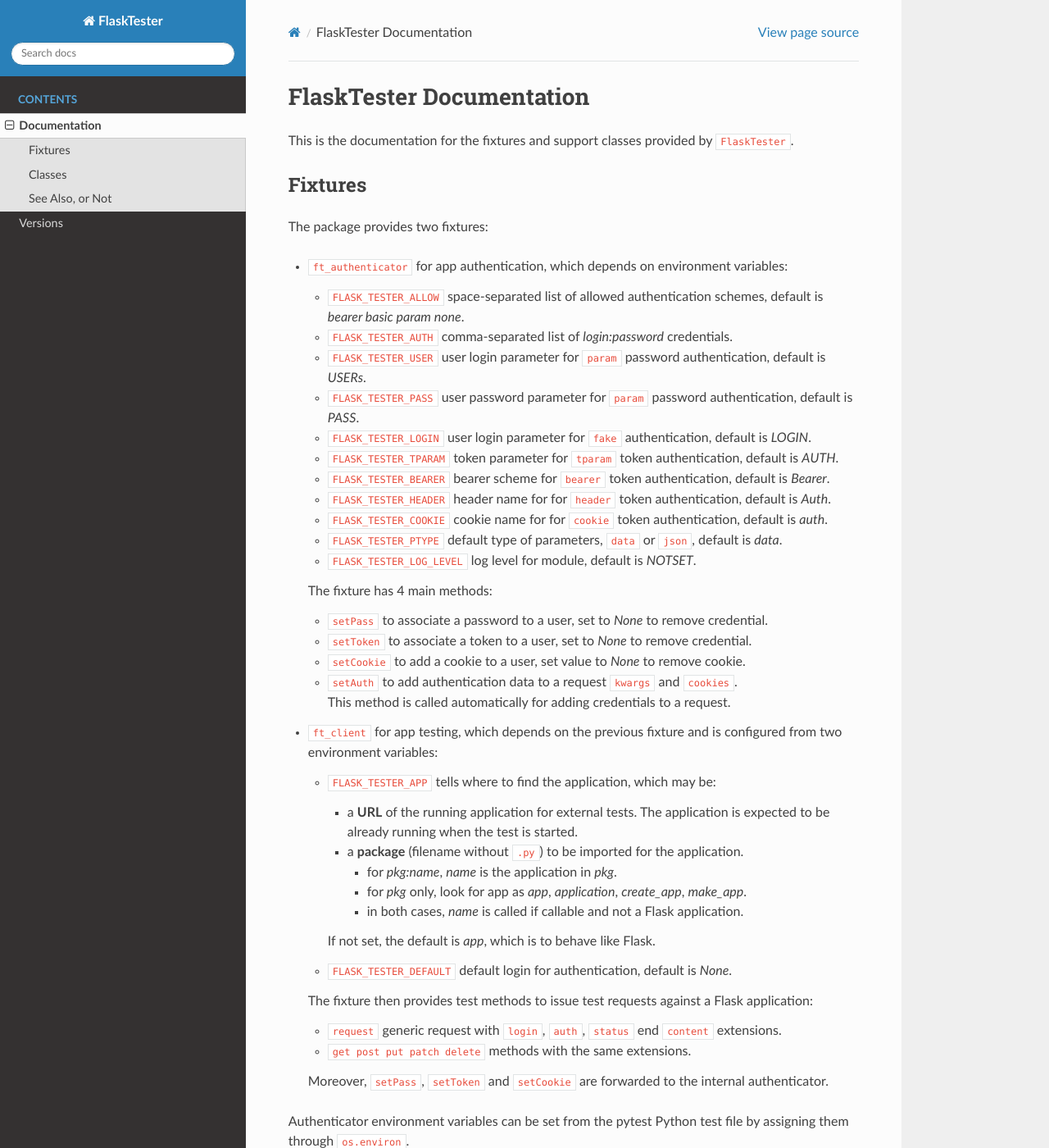
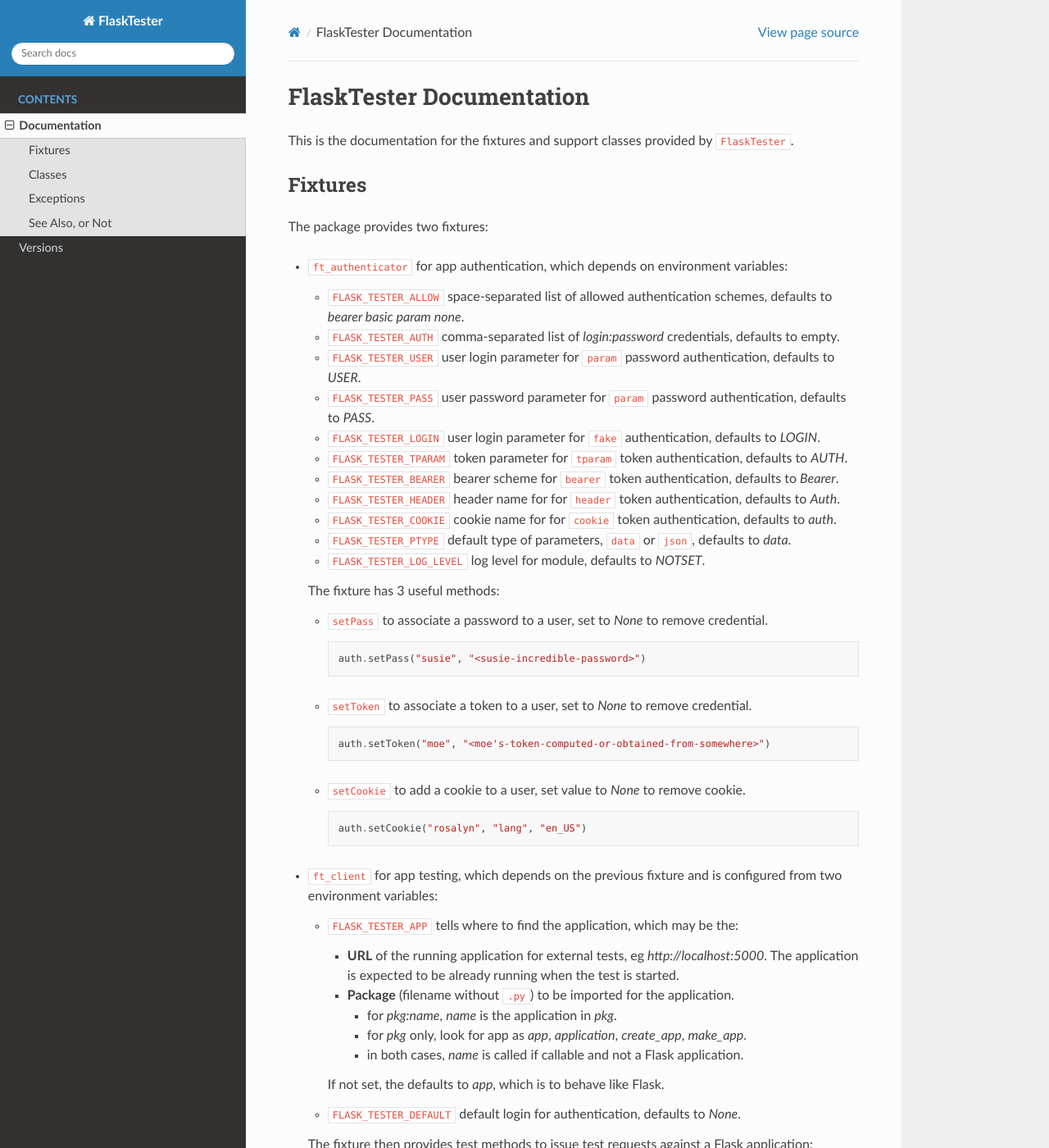
Before and after one commit to zx80/flask-tester, a Sphinx documentation site: the page built from docs/documentation.md, in a window 1280 px wide and 1400 px high. Shown: the whole window at 82% size. Built offline with Sphinx 7.4.7 and the Read the Docs theme 2.0.0, drawn with Linux system fonts in a browser that asks for light colours; pages that are not in the unit, such as notebooks, are missing from menus; some of the changed text lies outside the part shown.

Commit message:
avoid duplicating the API doc in the main doc

````diff
--- a/FlaskTester.py
+++ b/FlaskTester.py
@@ -251,7 +251,7 @@
 class RequestFlaskResponse:
     """Wrapper to return a Flask-looking response from a request response.
 
-    This only work for simple responses.
+    This only works for simple responses.
 
     Available attributes:
 
@@ -265,7 +265,7 @@
 
     Constructor parameter:
 
-    - ``response``: from request.
+    :param response: Response from request.
     """
 
     def __init__(self, response):
--- a/docs/documentation.md
+++ b/docs/documentation.md
@@ -10,55 +10,90 @@
 - `ft_authenticator` for app authentication, which depends on environment variables:
 
   - `FLASK_TESTER_ALLOW` space-separated list of allowed authentication schemes,
-    default is _bearer basic param none_.
-  - `FLASK_TESTER_AUTH` comma-separated list of _login:password_ credentials.
+    defaults to _bearer basic param none_.
+  - `FLASK_TESTER_AUTH` comma-separated list of _login:password_ credentials,
+    defaults to empty.
   - `FLASK_TESTER_USER` user login parameter for `param` password authentication,
-    default is _USERs_.
+    defaults to _USER_.
   - `FLASK_TESTER_PASS` user password parameter for `param` password authentication,
-    default is _PASS_.
+    defaults to _PASS_.
   - `FLASK_TESTER_LOGIN` user login parameter for `fake` authentication,
-    default is _LOGIN_.
+    defaults to _LOGIN_.
   - `FLASK_TESTER_TPARAM` token parameter for `tparam` token authentication,
-    default is _AUTH_.
+    defaults to _AUTH_.
   - `FLASK_TESTER_BEARER` bearer scheme for `bearer` token authentication,
-    default is _Bearer_.
+    defaults to _Bearer_.
   - `FLASK_TESTER_HEADER` header name for for `header` token authentication,
-    default is _Auth_.
+    defaults to _Auth_.
   - `FLASK_TESTER_COOKIE` cookie name for for `cookie` token authentication,
-    default is _auth_.
+    defaults to _auth_.
   - `FLASK_TESTER_PTYPE` default type of parameters, `data` or `json`,
-    default is _data_.
+    defaults to _data_.
   - `FLASK_TESTER_LOG_LEVEL` log level for module,
-    default is _NOTSET_.
+    defaults to _NOTSET_.
 
-  The fixture has 4 main methods:
+  The fixture has 3 useful methods:
+
   - `setPass` to associate a password to a user, set to _None_ to remove credential.
+
+    ```python
+    auth.setPass("susie", "<susie-incredible-password>")
+    ```
+
   - `setToken` to associate a token to a user, set to _None_ to remove credential.
+
+    ```python
+    auth.setToken("moe", "<moe's-token-computed-or-obtained-from-somewhere>")
+    ```
+
   - `setCookie` to add a cookie to a user, set value to _None_ to remove cookie.
-  - `setAuth` to add authentication data to a request `kwargs` and `cookies`.
-    This method is called automatically for adding credentials to a request.
+
+    ```python
+    auth.setCookie("rosalyn", "lang", "en_US")
+    ```
 
 - `ft_client` for app testing, which depends on the previous fixture and
   is configured from two environment variables:
 
-  - `FLASK_TESTER_APP` tells where to find the application, which may be:
+  - `FLASK_TESTER_APP` tells where to find the application, which may be the:
 
-    - a **URL** of the running application for external tests.
+    - **URL** of the running application for external tests, eg _http://localhost:5000_.
       The application is expected to be already running when the test is started.
 
-    - a **package** (filename without `.py`) to be imported for the application.
+    - **Package** (filename without `.py`) to be imported for the application.
       - for _pkg:name_, _name_ is the application in _pkg_.
       - for _pkg_ only, look for app as _app_, _application_, _create_app_, _make_app_.
       - in both cases, _name_ is called if callable and not a Flask application.
 
-    If not set, the default is _app_, which is to behave like Flask.
+    If not set, the defaults to _app_, which is to behave like Flask.
 
-  - `FLASK_TESTER_DEFAULT` default login for authentication, default is _None_.
+  - `FLASK_TESTER_DEFAULT` default login for authentication, defaults to _None_.
 
   The fixture then provides test methods to issue test requests against a Flask application:
 
   - `request` generic request with `login`, `auth`, `status` end `content` extensions.
+
+    For instance, the following sumits a `POST` on path `/users` with one JSON parameter,
+    as user _calvin_ using _basic_ authentication,
+    expecting status code _201_ and some integer value (content regex) in the response body:
+
+    ```python
+    res = app.request("POST", "/users", 201, r"\d+", json={"username": "hobbes"},
+                      login="calvin", auth="basic")
+    assert res.is_json and "uid" in res.json
+    uid = res.json["uid"]
+    ```
+
+    The authentication data, here a password, must have been provided to the authenticator.
+
   - `get post put patch delete` methods with the same extensions.
+
+    Submit a `GET` request to path `/stats` authenticated as _hobbes_,
+    expecting response status _200_:
+
+    ```python
+    app.get("/stats", 200, login="hobbes")
+    ```
 
   Moreover, `setPass`, `setToken` and `setCookie` are forwarded to the internal authenticator.
 
@@ -101,43 +136,23 @@
 
 ## Classes
 
-The implementation of these fixtures is based on five classes plus exceptions:
+The implementation of these fixtures is based on five classes, see the API
+documentation for further details:
 
 - `Authenticator` class to store test credentials.
-
-  Use `setPass` and `setToken` to add user credentials.
-
 - `RequestFlaskResponse` class to turn a `requests` response into
   a Flask-looking response, with the following attributes: `status_code`,
   `data`, `text`, `headers`, `cookies`, `is_json` and `json`.
-
 - `Client` abstract class to run test, with two implementations.
-
-  The class provides usual `get`, `post`… per-HTTP-method methods,
-  and a more generic `request` method.
-
-  These methods expect the following named parameters:
-
-  - `login` for user login to use for authentication.
-  - `auth` for the authentication scheme to use for this request,
-    otherwise allowed schemes are tried, with tokens first.
-  - `status` for the expected HTTP status code.
-
-- `FlaskClient` implementation class for internal tests.
-
-   This class is mostly the standard `test_client` with the above parameters
-   extensions.
-
+- `FlaskClient` implementation class for internal (`test_client`) tests.
 - `RequestClient` implementation class for external (real HTTP) tests.
 
-  The path is relative to the URL provided to the constructor.
+## Exceptions
 
-  File parameters in `data`, with the format expected by the Flask test client,
-  are turned into `files` parameters as expected by `requests`.
+The following exceptions are defined and may be raised:
 
-- The following exceptions are defined:
-  - `FlaskTesterError` root class for exceptions.
-  - `AuthError` authentication-related errors.
+- `FlaskTesterError` root class for exceptions.
+- `AuthError` authentication-related errors.
 
 ## See Also, or Not
 
````
